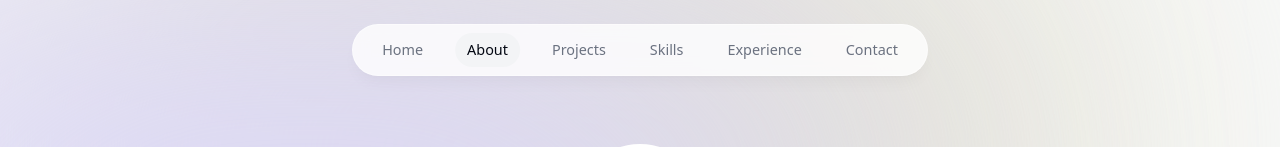
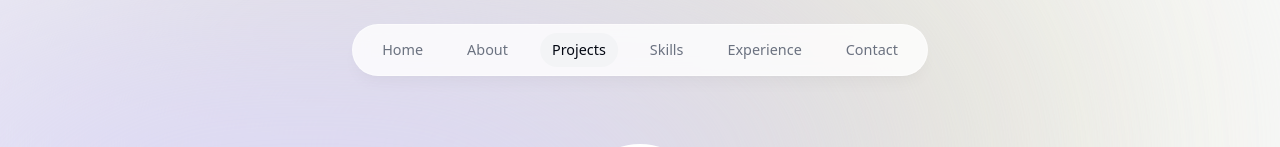
Before and after one commit to AlnafisVSCode/nextjs-portfolio-alnafis, a Next.js app: page / in a window 1280 px wide. Shown: the top 147 px of the page. Built offline with nearby package versions, Linux system fonts and the light colour scheme.

Commit message:
Disabling the observer when passing by

```diff
--- a/components/about.tsx
+++ b/components/about.tsx
@@ -6,14 +6,14 @@
 import { useActiveSectionContext } from "@/context/active-section-context";
 
 export default function About() {
-	const { ref, inView } = useInView();
-	const { setActiveSection } = useActiveSectionContext();
+	const { ref, inView } = useInView({ threshold: 0.75 });
+	const { setActiveSection, timeOfLastClick } = useActiveSectionContext();
 
 	useEffect(() => {
-		if (inView) {
+		if (inView && Date.now() - timeOfLastClick > 1000) {
 			setActiveSection("About");
 		}
-	}, [inView, setActiveSection]);
+	}, [inView, setActiveSection, timeOfLastClick]);
 
 	return (
 		<motion.section
--- a/components/header.tsx
+++ b/components/header.tsx
@@ -11,7 +11,8 @@
 } from "@/context/active-section-context";
 
 export default function Header() {
-	const { activeSection, setActiveSection } = useActiveSectionContext();
+	const { activeSection, setActiveSection, setTimeOfLastClick } =
+		useActiveSectionContext();
 
 	return (
 		<header className="z-[999] relative">
@@ -41,7 +42,10 @@
 									{ "text-gray-950": activeSection === link.name }
 								)}
 								href={link.hash}
-								onClick={() => setActiveSection(link.name)}>
+								onClick={() => {
+									setActiveSection(link.name);
+									setTimeOfLastClick(Date.now());
+								}}>
 								{link.name}
 
 								{/* Active Section Indicator */}
--- a/components/intro.tsx
+++ b/components/intro.tsx
@@ -2,15 +2,27 @@
 
 import { motion } from "framer-motion";
 import Image from "next/image";
-import React from "react";
+import React, { useEffect } from "react";
 import Link from "next/link";
 import { BsArrowRight, BsLinkedin } from "react-icons/bs";
 import { HiDownload } from "react-icons/hi";
 import { FaGithubSquare } from "react-icons/fa";
+import { useActiveSectionContext } from "@/context/active-section-context";
+import { useInView } from "react-intersection-observer";
 
 export default function Intro() {
+	const { ref, inView } = useInView({ threshold: 0.5 });
+	const { setActiveSection } = useActiveSectionContext();
+
+	useEffect(() => {
+		if (inView) {
+			setActiveSection("Home");
+		}
+	}, [inView, setActiveSection]);
+
 	return (
 		<section
+			ref={ref}
 			id="home"
 			className="mb: 28 max-w-[50rem] text-center sm:mb-0 scroll-mt-96">
 			{/* Photo */}
--- a/components/projects.tsx
+++ b/components/projects.tsx
@@ -1,11 +1,24 @@
-import React from "react";
+"use client";
+
+import React, { useEffect } from "react";
 import Sectionheadings from "./section-headings";
 import { projectsData } from "@/lib/data";
 import Project from "./project";
+import { useInView } from "react-intersection-observer";
+import { useActiveSectionContext } from "@/context/active-section-context";
 
 export default function Projects() {
+	const { ref, inView } = useInView({ threshold: 0.5 });
+	const { setActiveSection } = useActiveSectionContext();
+
+	useEffect(() => {
+		if (inView) {
+			setActiveSection("Projects");
+		}
+	}, [inView, setActiveSection]);
+
 	return (
-		<section className="scroll-mt-28" id="projects">
+		<section ref={ref} className="scroll-mt-28" id="projects">
 			<Sectionheadings>My projects </Sectionheadings>
 
 			<div className="">
--- a/context/active-section-context.tsx
+++ b/context/active-section-context.tsx
@@ -9,6 +9,8 @@
 type ActiveSectionType = {
 	activeSection: SectionName;
 	setActiveSection: React.Dispatch<React.SetStateAction<SectionName>>;
+	timeOfLastClick: number;
+	setTimeOfLastClick: React.Dispatch<React.SetStateAction<number>>;
 };
 
 export const ActiveSectionContext =
@@ -19,8 +21,16 @@
 }: activeSectionContextProviderProps) {
 	const [activeSection, setActiveSection] = useState<SectionName>("Home");
 
+	const [timeOfLastClick, setTimeOfLastClick] = useState<number>(0); // Used to prevent double clicks when going past a section
+
 	return (
-		<ActiveSectionContext.Provider value={{ activeSection, setActiveSection }}>
+		<ActiveSectionContext.Provider
+			value={{
+				activeSection,
+				setActiveSection,
+				timeOfLastClick,
+				setTimeOfLastClick,
+			}}>
 			{children}
 		</ActiveSectionContext.Provider>
 	);
```
